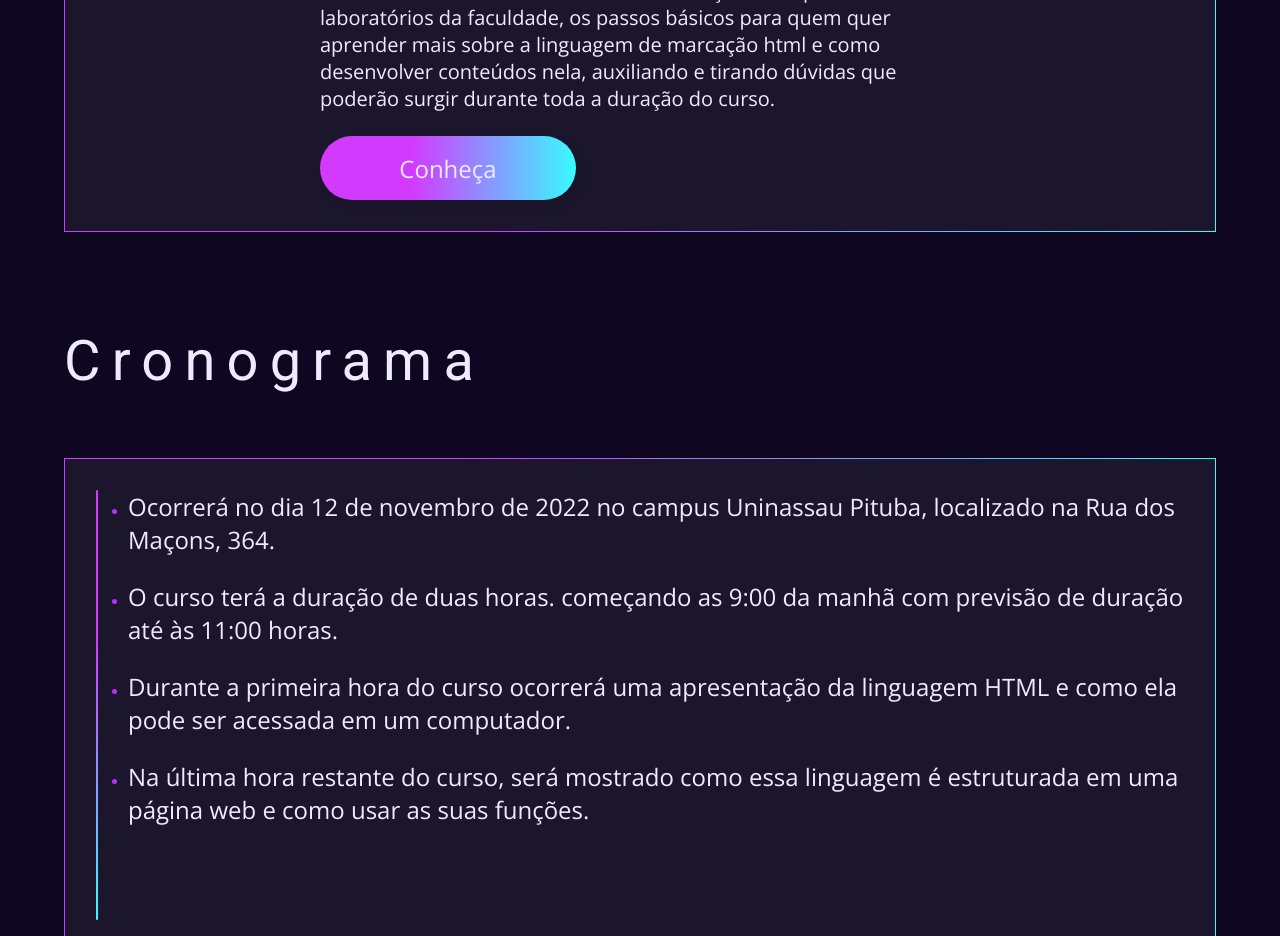
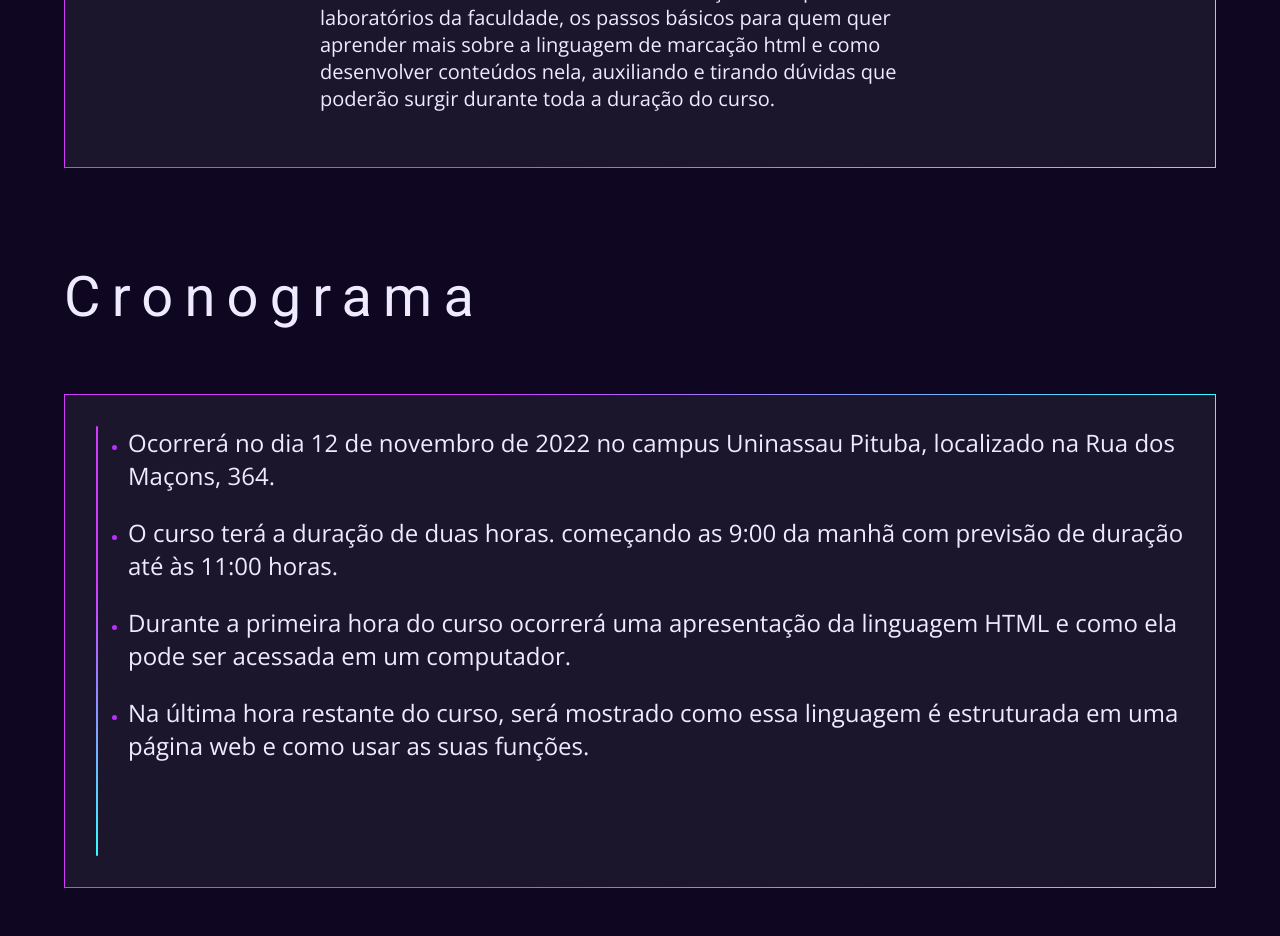
Before and after one commit to DevVictor19/Amadok, a React (Vite) app: page / in a window 1280 px wide. Shown: the part 960-1896 px from the top of the page. Built offline with nearby package versions, Linux system fonts and the light colour scheme.

Commit message:
fix: remover botão da seção

```diff
--- a/src/components/about/index.tsx
+++ b/src/components/about/index.tsx
@@ -1,7 +1,6 @@
 import React from "react";
 
 import amadokImg from "../../assets/amadok.png";
-import { Button } from "../shared/button";
 import { GradientBox } from "../shared/gradient-box";
 
 import * as S from "./styles";
@@ -29,7 +28,6 @@ export function About() {
               desenvolver conteúdos nela, auxiliando e tirando dúvidas que
               poderão surgir durante toda a duração do curso.
             </p>
-            <Button>Conheça</Button>
           </S.AboutInfo>
           <S.AboutImg>
             <img
```
